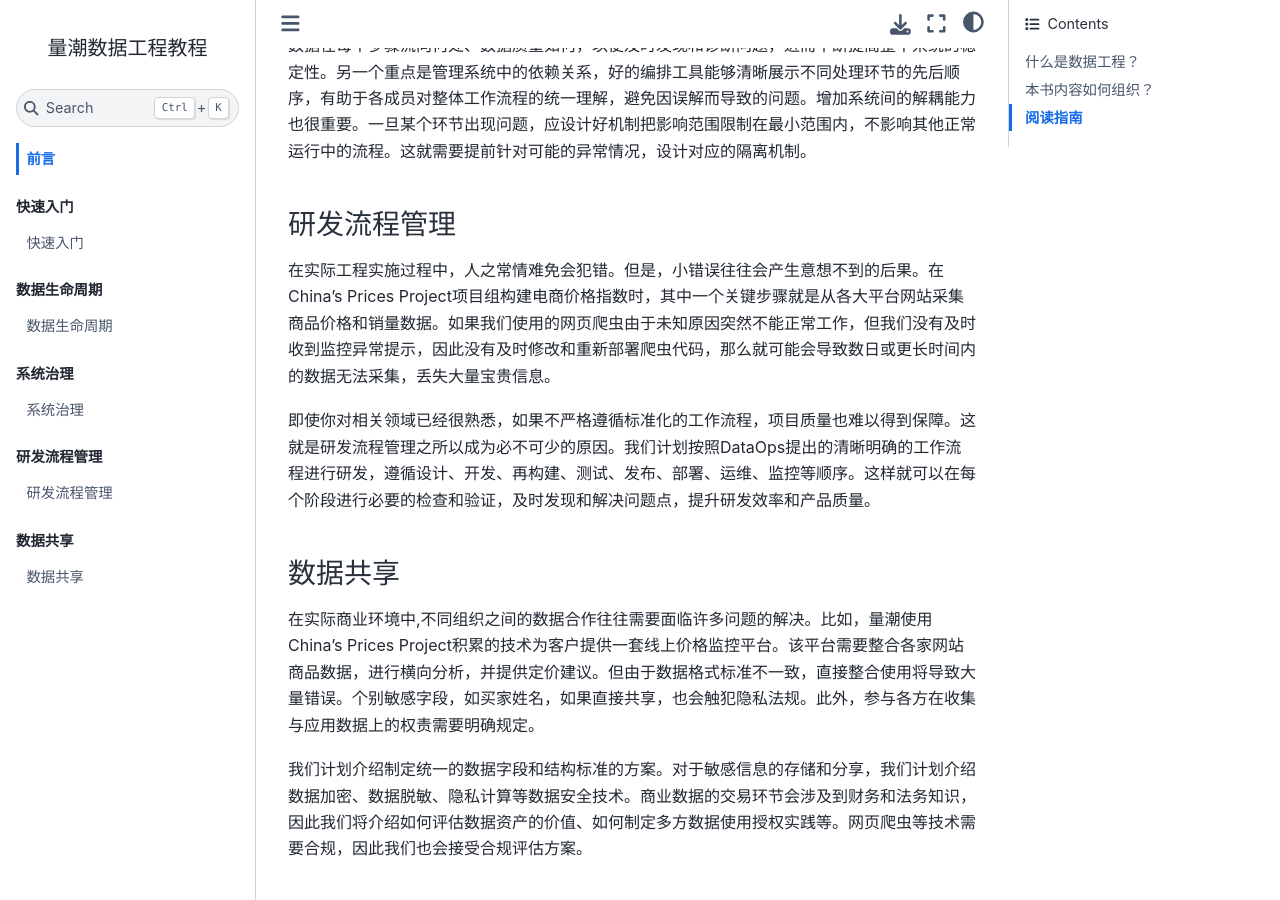
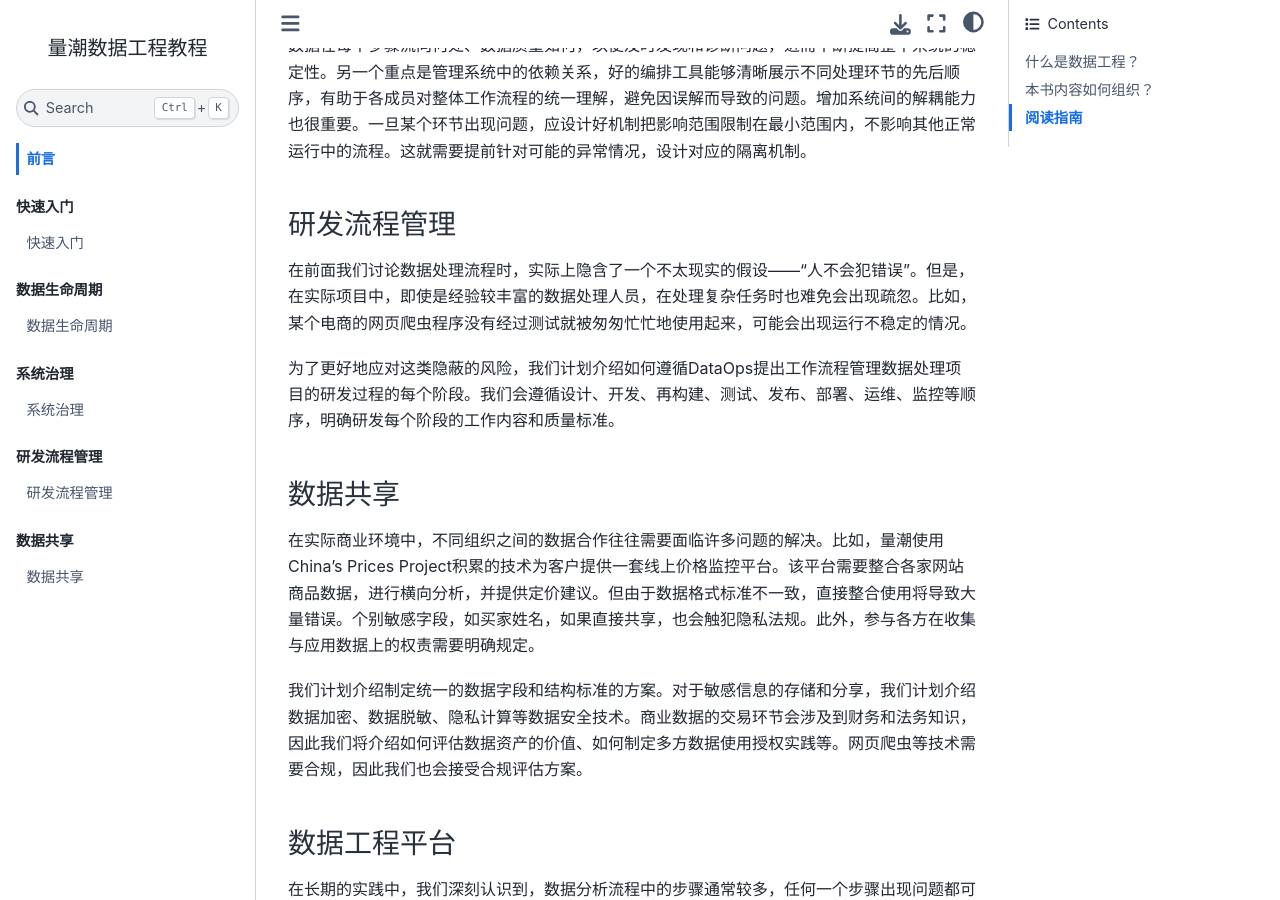
Before and after one commit to quanttide/quanttide-tutorial-of-data-engineering, a Jupyter Book: the page built from index.md, in a window 1280 px wide and 900 px high, scrolled down 1613 px. Built offline with Jupyter Book 1.0.4 settings and Sphinx 7.4.7 and the Sphinx Book theme 1.1.4, drawn with Linux system fonts in a browser that asks for light colours.

Commit message:
change(index): 研发流程管理梳理文本

```diff
--- a/index.md
+++ b/index.md
@@ -34,13 +34,13 @@
 
 ### 研发流程管理
 
-在实际工程实施过程中，人之常情难免会犯错。但是，小错误往往会产生意想不到的后果。在China's Prices Project项目组构建电商价格指数时，其中一个关键步骤就是从各大平台网站采集商品价格和销量数据。如果我们使用的网页爬虫由于未知原因突然不能正常工作，但我们没有及时收到监控异常提示，因此没有及时修改和重新部署爬虫代码，那么就可能会导致数日或更长时间内的数据无法采集，丢失大量宝贵信息。
+在前面我们讨论数据处理流程时，实际上隐含了一个不太现实的假设——“人不会犯错误”。但是，在实际项目中，即使是经验较丰富的数据处理人员，在处理复杂任务时也难免会出现疏忽。比如，某个电商的网页爬虫程序没有经过测试就被匆匆忙忙地使用起来，可能会出现运行不稳定的情况。
 
-即使你对相关领域已经很熟悉，如果不严格遵循标准化的工作流程，项目质量也难以得到保障。这就是研发流程管理之所以成为必不可少的原因。我们计划按照DataOps提出的清晰明确的工作流程进行研发，遵循设计、开发、再构建、测试、发布、部署、运维、监控等顺序。这样就可以在每个阶段进行必要的检查和验证，及时发现和解决问题点，提升研发效率和产品质量。
+为了更好地应对这类隐蔽的风险，我们计划介绍如何遵循DataOps提出工作流程管理数据处理项目的研发过程的每个阶段。我们会遵循设计、开发、再构建、测试、发布、部署、运维、监控等顺序，明确研发每个阶段的工作内容和质量标准。
 
 ### 数据共享
 
-在实际商业环境中,不同组织之间的数据合作往往需要面临许多问题的解决。比如，量潮使用China's Prices Project积累的技术为客户提供一套线上价格监控平台。该平台需要整合各家网站商品数据，进行横向分析，并提供定价建议。但由于数据格式标准不一致，直接整合使用将导致大量错误。个别敏感字段，如买家姓名，如果直接共享，也会触犯隐私法规。此外，参与各方在收集与应用数据上的权责需要明确规定。
+在实际商业环境中，不同组织之间的数据合作往往需要面临许多问题的解决。比如，量潮使用China's Prices Project积累的技术为客户提供一套线上价格监控平台。该平台需要整合各家网站商品数据，进行横向分析，并提供定价建议。但由于数据格式标准不一致，直接整合使用将导致大量错误。个别敏感字段，如买家姓名，如果直接共享，也会触犯隐私法规。此外，参与各方在收集与应用数据上的权责需要明确规定。
 
 我们计划介绍制定统一的数据字段和结构标准的方案。对于敏感信息的存储和分享，我们计划介绍数据加密、数据脱敏、隐私计算等数据安全技术。商业数据的交易环节会涉及到财务和法务知识，因此我们将介绍如何评估数据资产的价值、如何制定多方数据使用授权实践等。网页爬虫等技术需要合规，因此我们也会接受合规评估方案。
 
```
